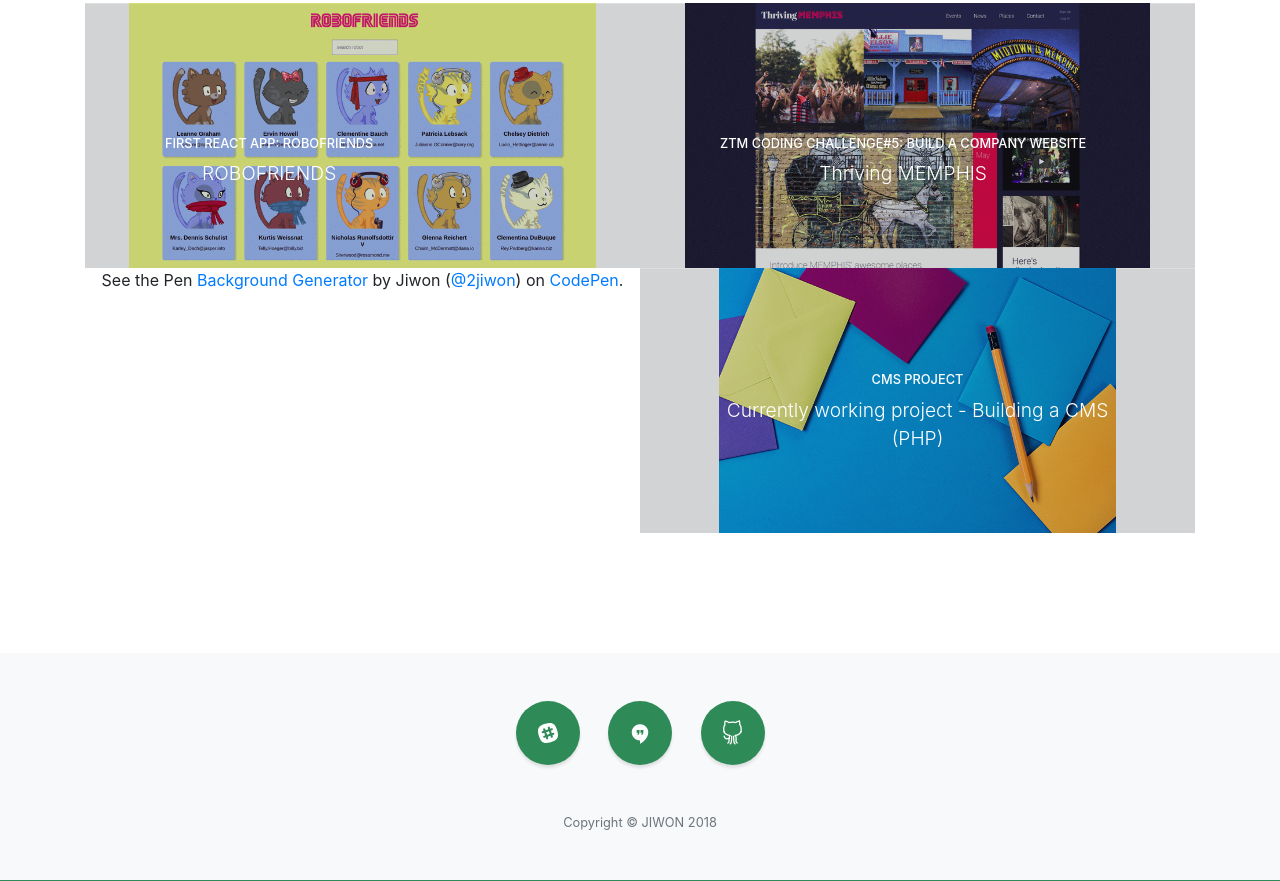
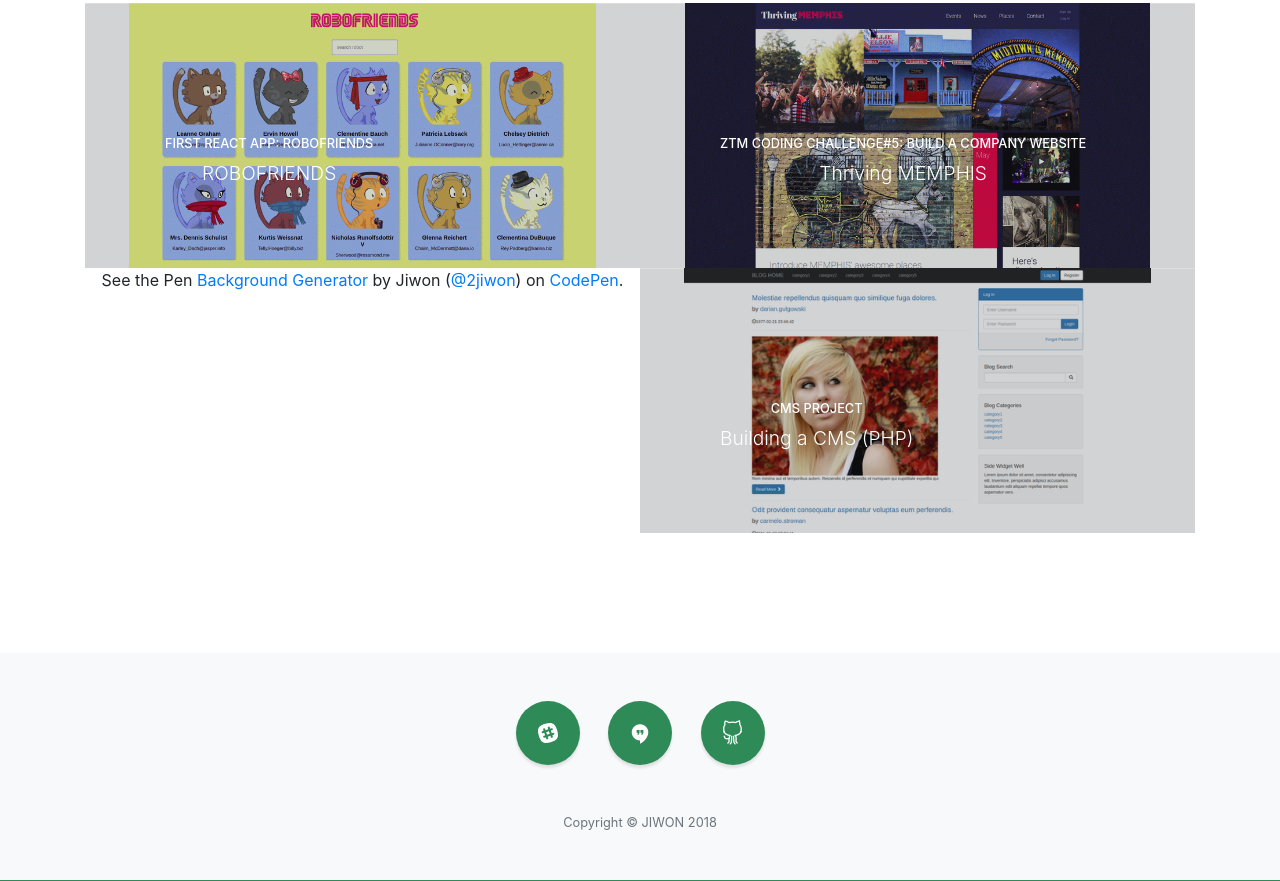
Before and after one commit to 2jiwon/portfolio, a website with bundled scripts: page index.html in a window 1280 px wide. Shown: the part 2042-2923 px from the top of the page. Built offline with nearby package versions, Linux system fonts and the light colour scheme; a script that the page names is missing; a web font is replaced by a local one.

Commit message:
Update the finished cms project.

```diff
--- a/index.html
+++ b/index.html
@@ -179,16 +179,16 @@
 
             <div class="col-lg-6" style="height:265px">
               <a class="portfolio-item"
-                href="https://github.com/2jiwon/project_cms" target="_blank">
+                href="https://blog.jiwon.me" target="_blank">
                 <span class="caption">
                     <span class="caption-content">
                       <h2>CMS Project</h2>
                       <p class="mb-0">
-                        Currently working project - Building a CMS (PHP)
+                        Building a CMS (PHP)
                       </p>
                     </span>
                 </span>
-                <img class="img-fluid" src="img/portfolio-1.jpg" height="265px" alt="image">
+                <img class="img-fluid" src="img/portfolio-2.png" height="265px" alt="image">
               </a>
             </div>
 
```
Also changed, not shown: img/portfolio-2.png (added).
